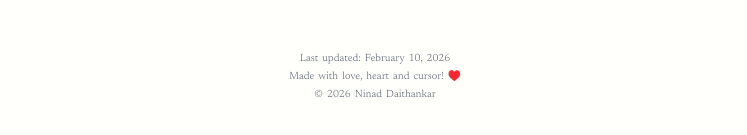
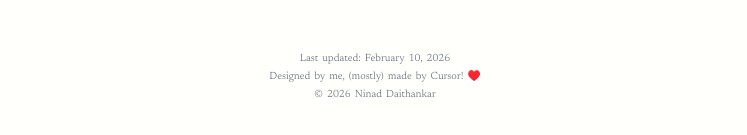
Before and after one commit to ninaddaithankar/ninaddaithankar.github.io, a React (Vite) app: page / in a window 1280 px wide. Shown: the part 2197-2332 px from the top of the page, without its empty margins (265-1012 px from the left). Built offline with nearby package versions, Linux system fonts and the light colour scheme.

Commit message:
changed footer

```diff
--- a/src/components/Footer.tsx
+++ b/src/components/Footer.tsx
@@ -9,7 +9,7 @@ const Footer: React.FC = () => {
         Last updated: {LAST_UPDATED}
       </p>
       <p>
-        Made with love, heart and cursor! ♥️
+        Designed by me, (mostly) made by Cursor! ♥️
       </p>
       <p> © 2026 Ninad Daithankar</p>
     </div>
```
